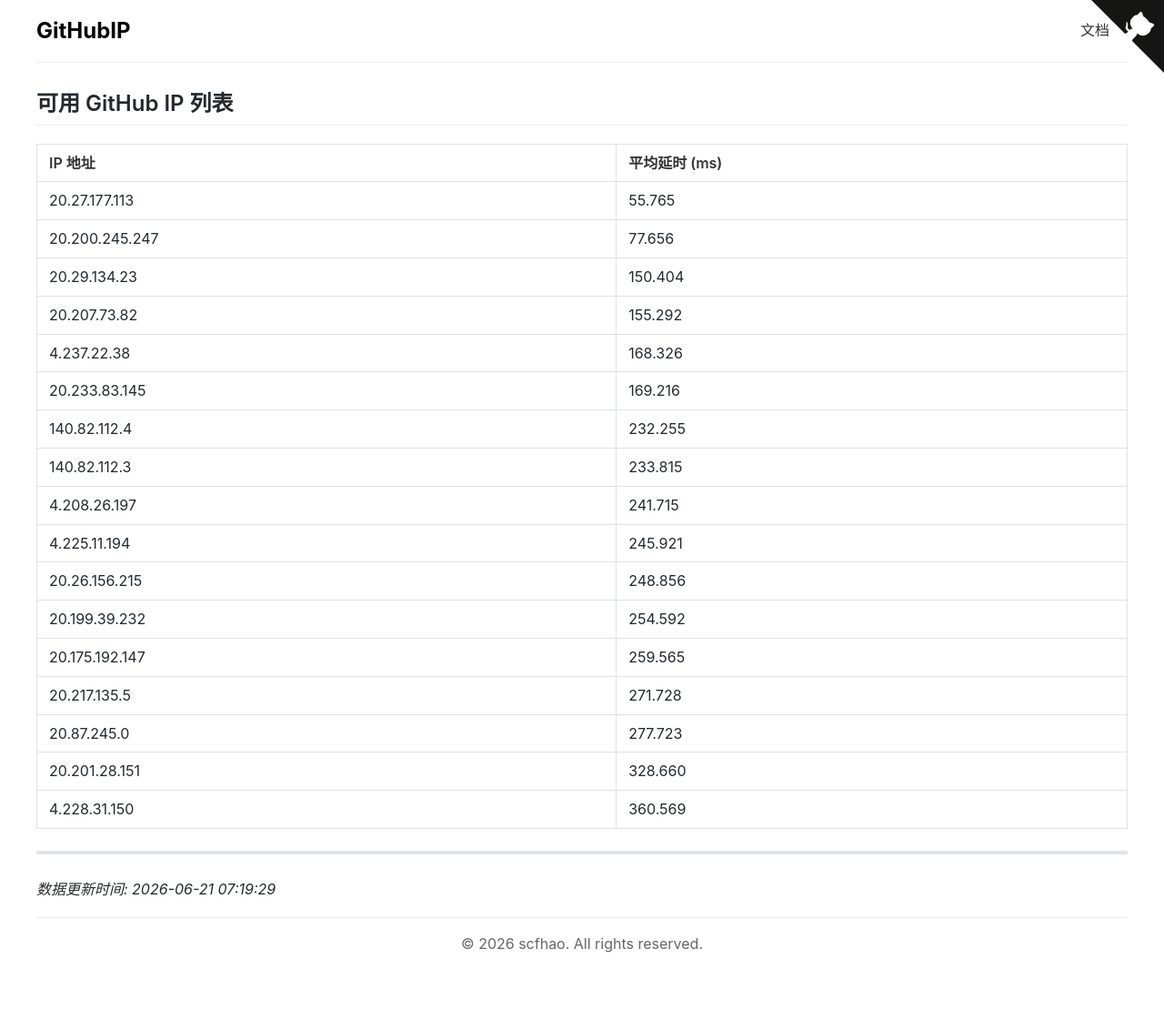
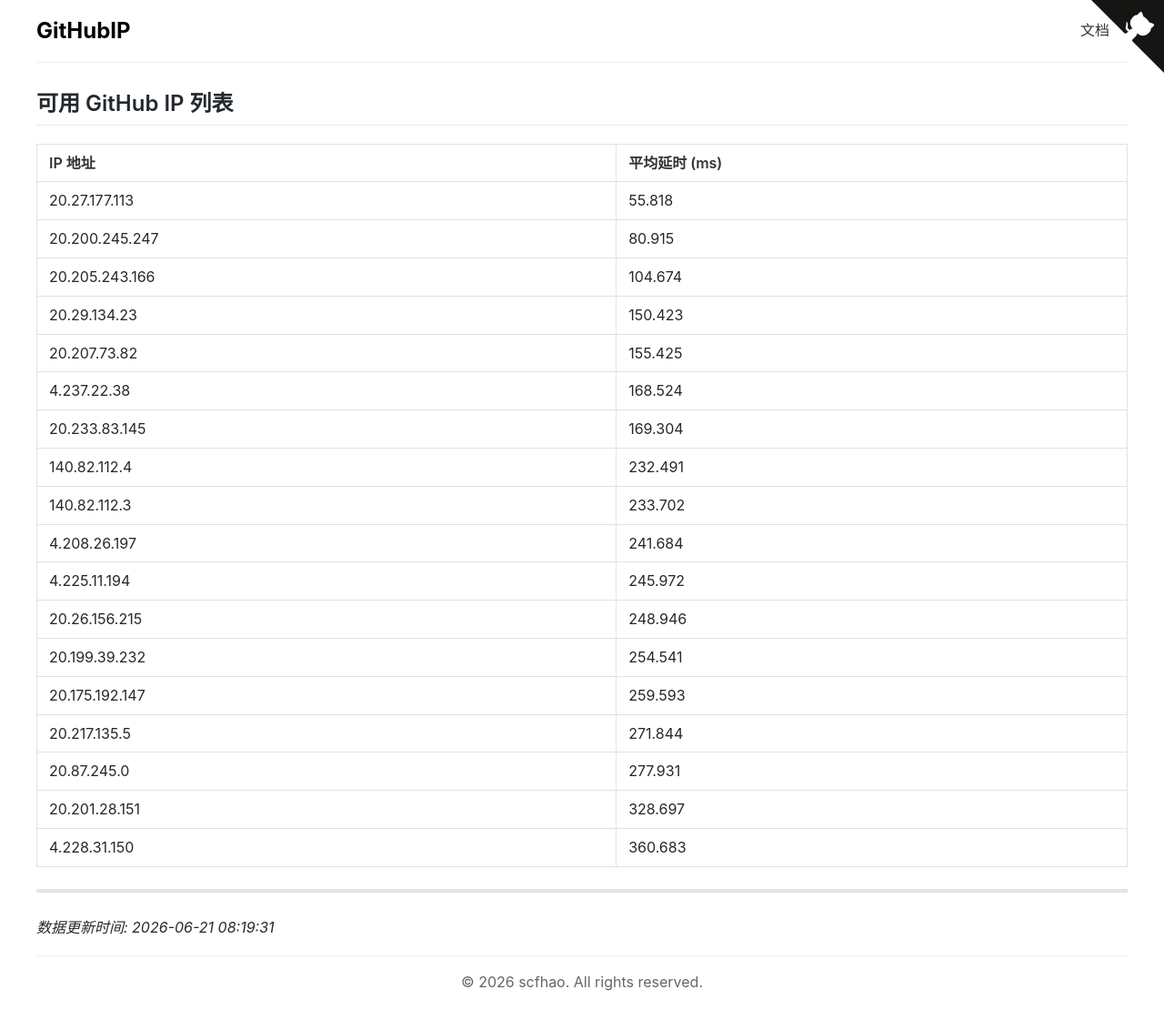
Before and after one commit to scfhao/GitHubIP, a Jekyll site: the page built from index.md, in a window 1280 px wide. Shown: the whole page at 91% size. Built offline with Jekyll 4.4.1, drawn with Linux system fonts in a browser that asks for light colours; before the commit the page ends 1068 px from its top, so only the background shows below that.

Commit message:
自动脚本执行 - 2026-06-21 08:19:31

```diff
--- a/index.md
+++ b/index.md
@@ -1,31 +1,32 @@
 ---
 layout: home
 title: GitHub IP 列表
-date: 2026-06-21 07:19:29
+date: 2026-06-21 08:19:31
 ---
 
 ## 可用 GitHub IP 列表
 
 | IP 地址 | 平均延时 (ms) |
 |---------|--------------|
-| 20.27.177.113 | 55.765 |
-| 20.200.245.247 | 77.656 |
-| 20.29.134.23 | 150.404 |
-| 20.207.73.82 | 155.292 |
-| 4.237.22.38 | 168.326 |
-| 20.233.83.145 | 169.216 |
-| 140.82.112.4 | 232.255 |
-| 140.82.112.3 | 233.815 |
-| 4.208.26.197 | 241.715 |
-| 4.225.11.194 | 245.921 |
-| 20.26.156.215 | 248.856 |
-| 20.199.39.232 | 254.592 |
-| 20.175.192.147 | 259.565 |
-| 20.217.135.5 | 271.728 |
-| 20.87.245.0 | 277.723 |
-| 20.201.28.151 | 328.660 |
-| 4.228.31.150 | 360.569 |
+| 20.27.177.113 | 55.818 |
+| 20.200.245.247 | 80.915 |
+| 20.205.243.166 | 104.674 |
+| 20.29.134.23 | 150.423 |
+| 20.207.73.82 | 155.425 |
+| 4.237.22.38 | 168.524 |
+| 20.233.83.145 | 169.304 |
+| 140.82.112.4 | 232.491 |
+| 140.82.112.3 | 233.702 |
+| 4.208.26.197 | 241.684 |
+| 4.225.11.194 | 245.972 |
+| 20.26.156.215 | 248.946 |
+| 20.199.39.232 | 254.541 |
+| 20.175.192.147 | 259.593 |
+| 20.217.135.5 | 271.844 |
+| 20.87.245.0 | 277.931 |
+| 20.201.28.151 | 328.697 |
+| 4.228.31.150 | 360.683 |
 
 ---
 
-*数据更新时间: 2026-06-21 07:19:29*
+*数据更新时间: 2026-06-21 08:19:31*
```
